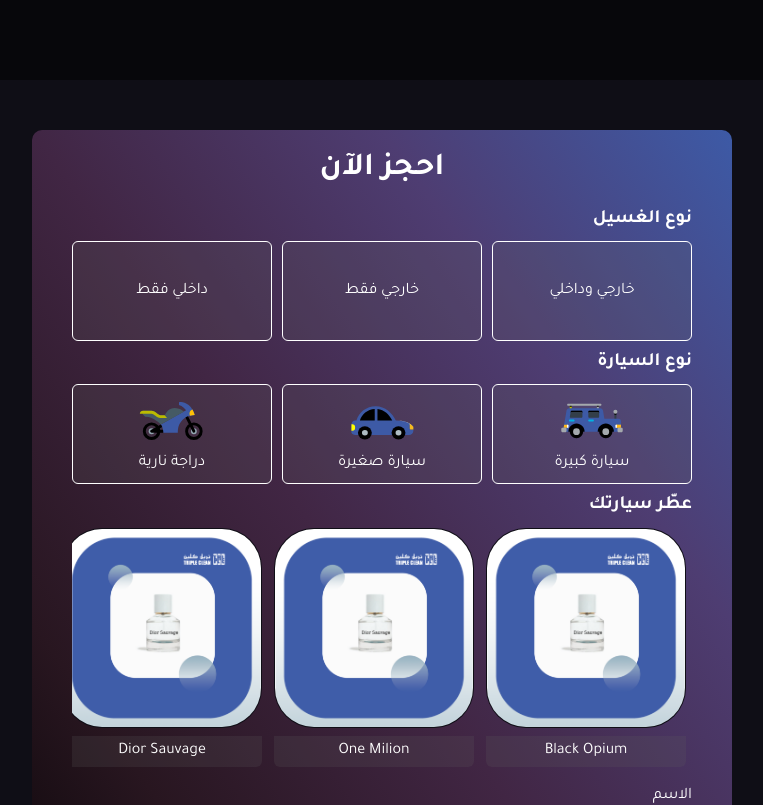
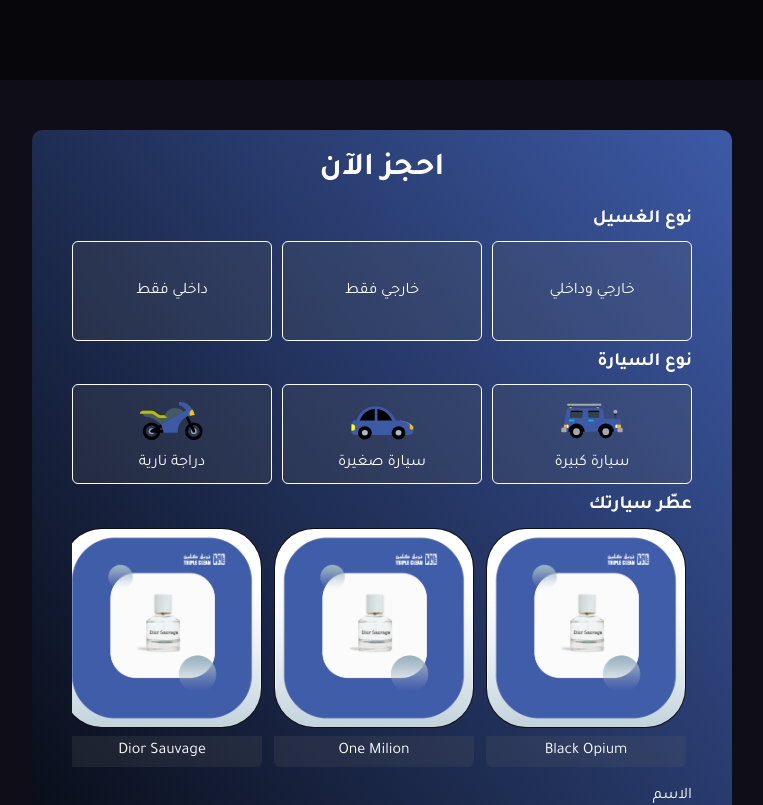
Before and after one commit to MtsmAshraf/triple-clean-2, a React (Create React App) app: page / in a window 1280 px wide. Shown: the part 720-1525 px from the top of the page, without its empty margins (258-1021 px from the left). Built offline with nearby package versions, Linux system fonts and the light colour scheme.

Commit message:
changed the main gradien colors

```diff
--- a/src/App.css
+++ b/src/App.css
@@ -23,7 +23,7 @@
   --main-trasnition: all 0.3s 0s ease-in-out;
   --main-trasnition: all 0.5s 0s cubic-bezier(0.77, 0, 0.175, 1);
   --logo-opacity: 0.1;
-  --main-gradient: linear-gradient(to right top, #ffffff, #d4d2e8, #a7a7d1, #777fbc, #3d5aa6);
+  --main-gradient: linear-gradient(to right top, #ffffff, var(--main-color))
   --overlay-bg: rgb(0,0,0,0.2);
 }
 *::selection{
--- a/src/component/Header/Header.jsx
+++ b/src/component/Header/Header.jsx
@@ -36,7 +36,8 @@
         root.style.setProperty("--main-form-bg", "#121219")
         root.style.setProperty("--logo-opacity", "0.1");
         root.style.setProperty("--overlay-bg", "rgb(0,0,0,0.5)");
-        root.style.setProperty("--main-gradient", "linear-gradient(to right top, #000000, #281620, #412644, #4e3d72, #3d5aa6)");
+        // root.style.setProperty("--main-gradient", "linear-gradient(to right top, #000000, #281620, #412644, #4e3d72, #3d5aa6)");
+        root.style.setProperty("--main-gradient", "linear-gradient(to right top, #000000, var(--main-color))");
         root.style.setProperty("--bg-img", "url(../../assests/bg-img.png)");
     }else if(!isDarkMode){
         root.style.setProperty("--bg-color","#eee")
@@ -55,8 +56,9 @@
         root.style.setProperty("--logo-opacity", "0.3")
         root.style.setProperty("--overlay-bg", "rgb(0,0,0,0)");
         root.style.setProperty("--bg-img", "url(../../assests/bg-img.png)");
-        root.style.setProperty("--main-gradient", "linear-gradient(to right top, #ffffff, #d4d2e8, #a7a7d1, #777fbc, #3d5aa6)");
-    }
+        // root.style.setProperty("--main-gradient", "linear-gradient(to right top, #ffffff, #d4d2e8, #a7a7d1, #777fbc, #3d5aa6)");
+        root.style.setProperty("--main-gradient", "linear-gradient(to right top, #fff, var(--main-color))");
+      }
 
   })
 
```
